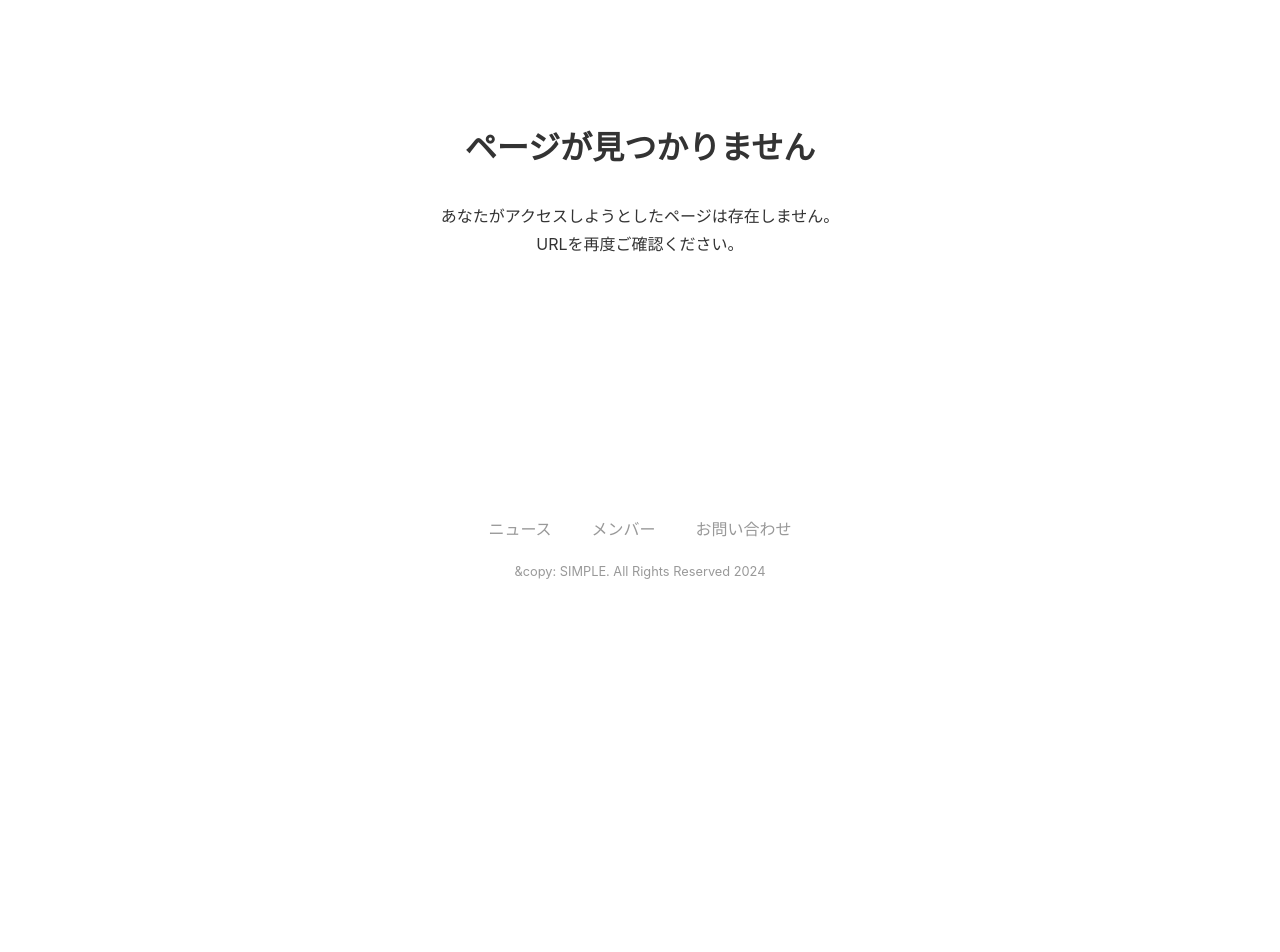
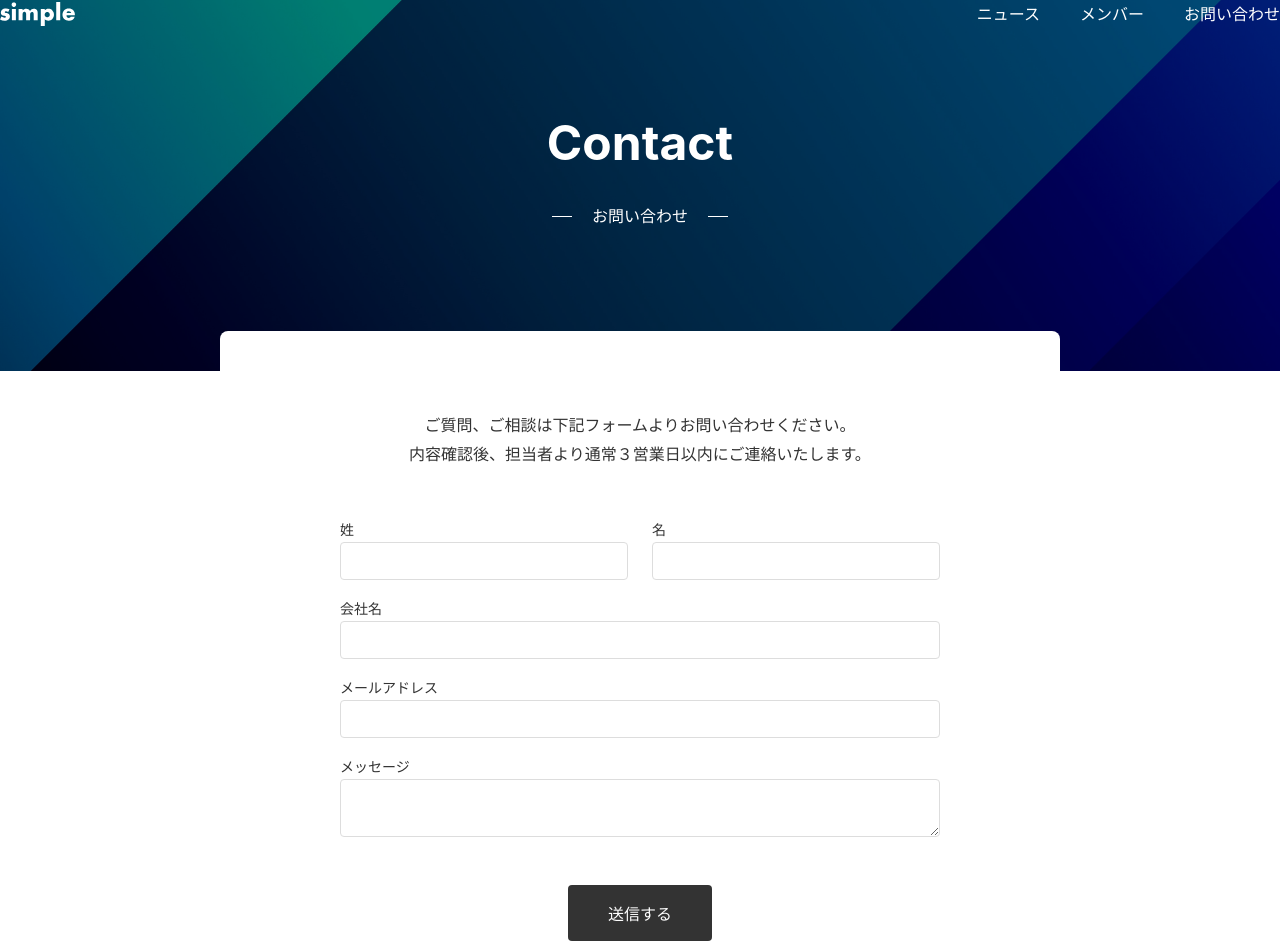
Before and after one commit to ito-office/my-next-project, a Next.js app: page /contact in a window 1280 px wide. Before the commit this address had no page. Shown: the top 952 px of the page. Before the commit the page ends 800 px from the top, so only its background shows below. Built offline with nearby package versions, Linux system fonts and the light colour scheme.

Commit message:
20260609_9章まで完了(HubSpot連携なし)

```diff
--- /dev/null
+++ b/app/_actions/contact.ts
@@ -0,0 +1,59 @@
+// contact.ts
+
+"use server";
+
+// stateの型を定義（後でstateを設定する）
+type ContactState = {
+  status: "" | "success" | "error";
+  message: string;
+};
+
+// メールアドレスの形式チェック関数
+function validateEmail(email: string) {
+  const pattern = /^[^\s@]+@[^\s@]+\.[^\s@]+$/;
+  return pattern.test(email);
+}
+
+// これ以降が、フォーム送信時に実行される関数(ServerActions本体)
+export async function createContactData(
+  _prevState: ContactState,  //stateの前回の値（ServeActions）
+  formData: FormData    //フォームに入力された値
+): Promise<ContactState> {
+  const rawFormData = {
+    lastname: formData.get("lastname") as string,
+    firstname: formData.get("firstname") as string,
+    company: formData.get("company") as string,
+    email: formData.get("email") as string,
+    message: formData.get("message") as string,
+  };
+
+// !で逆転、値が入っていなかったら・・・returnの処理
+  if (!rawFormData.lastname) {
+    return { status: "error", message: "姓を入力してください" };
+  }
+
+  if (!rawFormData.firstname) {
+    return { status: "error", message: "名を入力してください" };
+  }
+
+  if (!rawFormData.company) {
+    return { status: "error", message: "会社名を入力してください" };
+  }
+
+  if (!rawFormData.email) {
+    return { status: "error", message: "メールアドレスを入力してください" };
+  }
+
+  if (!validateEmail(rawFormData.email)) {
+    return { status: "error", message: "メールアドレスの形式が誤っています" };
+  }
+
+  if (!rawFormData.message) {
+    return { status: "error", message: "メッセージを入力してください" };
+  }
+
+  return {
+    status: "success",
+    message: "OK",
+  };
+}
--- /dev/null
+++ b/app/_components/ContactForm/ContactForm.module.css
@@ -0,0 +1,75 @@
+
+
+.form {
+  max-width: 600px;
+  margin: 0 auto;
+}
+
+.item {
+  display: flex;
+  flex-direction: column;
+  flex: 1;
+  padding: 8px 0;
+}
+
+.horizontal {
+  display: flex;
+  justify-content: flex-start;
+  align-items: center;
+  width: 100%;
+  gap: 24px;
+}
+
+.label {
+  font-size: 14px;
+}
+
+.textfield {
+  border: 1px solid var(--color-border);
+  padding: 8px;
+  border-radius: 4px;
+  line-height: 1.5;
+  width: 100%;
+}
+
+.textarea {
+  border: 1px solid var(--color-border);
+  padding: 8px;
+  border-radius: 4px;
+  line-height: 1.5;
+  width: 100%;
+}
+
+.actions {
+  text-align: center;
+  margin-top: 40px;
+}
+
+.button {
+  border: none;
+  background-color: var(--color-button-primary);
+  padding: 16px 40px;
+  font-size: 16px;
+  border-radius: 4px;
+  color: var(--color-text-unpainted);
+  cursor: pointer;
+}
+
+.success {
+  background-color: var(--color-bg-sub);
+  text-align: center;
+  padding: 40px;
+  border-radius: var(--border-radius);
+}
+
+.error {
+  color: var(--color-text-error);
+  font-size: 14px;
+  margin-bottom: 8px;
+}
+
+@media (max-width: 640px) {
+  .success {
+    text-align: left;
+  }
+}
--- /dev/null
+++ b/app/_components/ContactForm/ContactForm.tsx
@@ -0,0 +1,99 @@
+"use client";
+
+import { createContactData } from "@/app/_actions/contact";
+import { useActionState } from "react";
+import styles from './ContactForm.module.css';
+
+type ContactState = {
+    status: "" | "success" | "error";
+    message: string;
+};
+
+const initialState: ContactState = {
+    status: "",
+    message: "",
+};
+
+export default function ContactForm() {
+    const [state, formAction] = useActionState(
+        createContactData,
+        initialState
+    );
+
+    console.log(state);
+
+
+    if (state.status === "success") {
+        return (
+            <p className={styles.success}>
+                お問い合わせいただき、ありがとうございます。
+                <br />
+                お返事まで今しばらくお待ちください。
+            </p>
+        );
+    }
+
+    return (
+			 // フォーム送信すると、formAction関数が実行され、createContactData関数から戻ってきた値がstateに入る
+        <form className={styles.form} action={formAction}>
+            <div className={styles.horizontal}>
+                <div className={styles.item}>
+                    <label className={styles.label} htmlFor="lastname">
+                        姓
+                    </label>
+                    <input
+                        className={styles.textfield}
+                        type="text"
+                        id="lastname"
+                        name="lastname"
+                    />
+                </div>
+                <div className={styles.item}>
+                    <label className={styles.label} htmlFor="firstname">
+                        名
+                    </label>
+                    <input
+                        className={styles.textfield}
+                        type="text"
+                        id="firstname"
+                        name="firstname"
+                    />
+                </div>
+            </div>
+            <div className={styles.item}>
+                <label className={styles.label} htmlFor="company">
+                    会社名
+                </label>
+                <input
+                    className={styles.textfield}
+                    type="text"
+                    id="company"
+                    name="company"
+                />
+            </div>
+            <div className={styles.item}>
+                <label className={styles.label} htmlFor="email">
+                    メールアドレス
+                </label>
+                <input
+                    className={styles.textfield}
+                    type="text"
+                    id="email"
+                    name="email"
+                />
+            </div>
+            <div className={styles.item}>
+                <label className={styles.label} htmlFor="message">
+                    メッセージ
+                </label>
+                <textarea className={styles.textarea} id="message" name="message" />
+            </div>
+            <div className={styles.actions}>
+                {state.status === "error" && (
+                    <p className={styles.error}>{state.message}</p>
+                )}
+                <input type="submit" value="送信する" className={styles.button} />
+            </div>
+        </form>
+    );
+}
--- /dev/null
+++ b/app/contact/layout.tsx
@@ -0,0 +1,16 @@
+import Hero from "../_components/Hero/Hero";
+import Sheet from "../_components/Sheet/Sheet";
+
+
+type Props = {
+    children: React.ReactNode;
+};
+
+export default function RootLayout({ children}:Props) {
+    return(
+        <>
+            <Hero title="Contact" sub="お問い合わせ" />
+            <Sheet>{children}</Sheet>
+        </>
+    );
+}
--- /dev/null
+++ b/app/contact/page.module.css
@@ -0,0 +1,10 @@
+.text {
+  text-align: center;
+  margin-bottom: 40px;
+}
+
+@media (max-width: 640px) {
+  .text {
+    text-align: left;
+  }
+}
--- /dev/null
+++ b/app/contact/page.tsx
@@ -0,0 +1,16 @@
+import ContactForm from '../_components/ContactForm/ContactForm';
+import styles from './page.module.css';
+
+export default function Page() {
+    return(
+        <div className={styles.container}>
+            <p className={styles.text}>
+                ご質問、ご相談は下記フォームよりお問い合わせください。
+                <br />
+                内容確認後、担当者より通常３営業日以内にご連絡いたします。
+            </p>
+            <ContactForm />
+        </div>
+    );
+
+}
```
